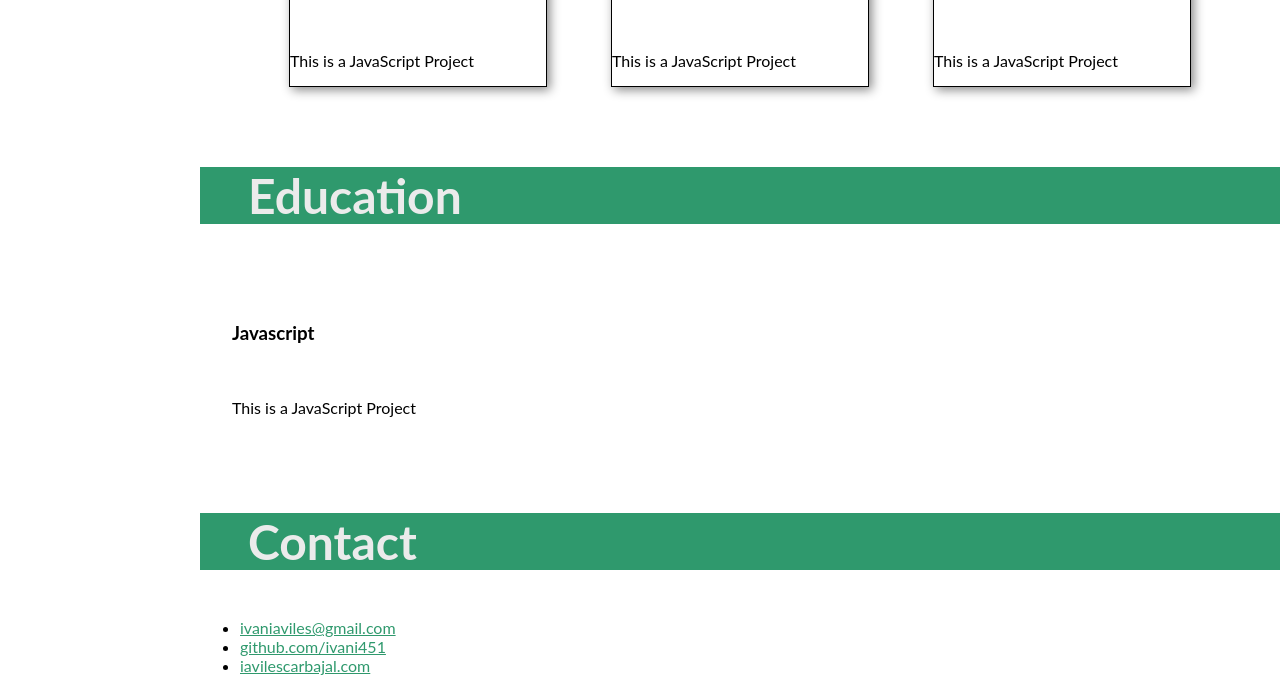
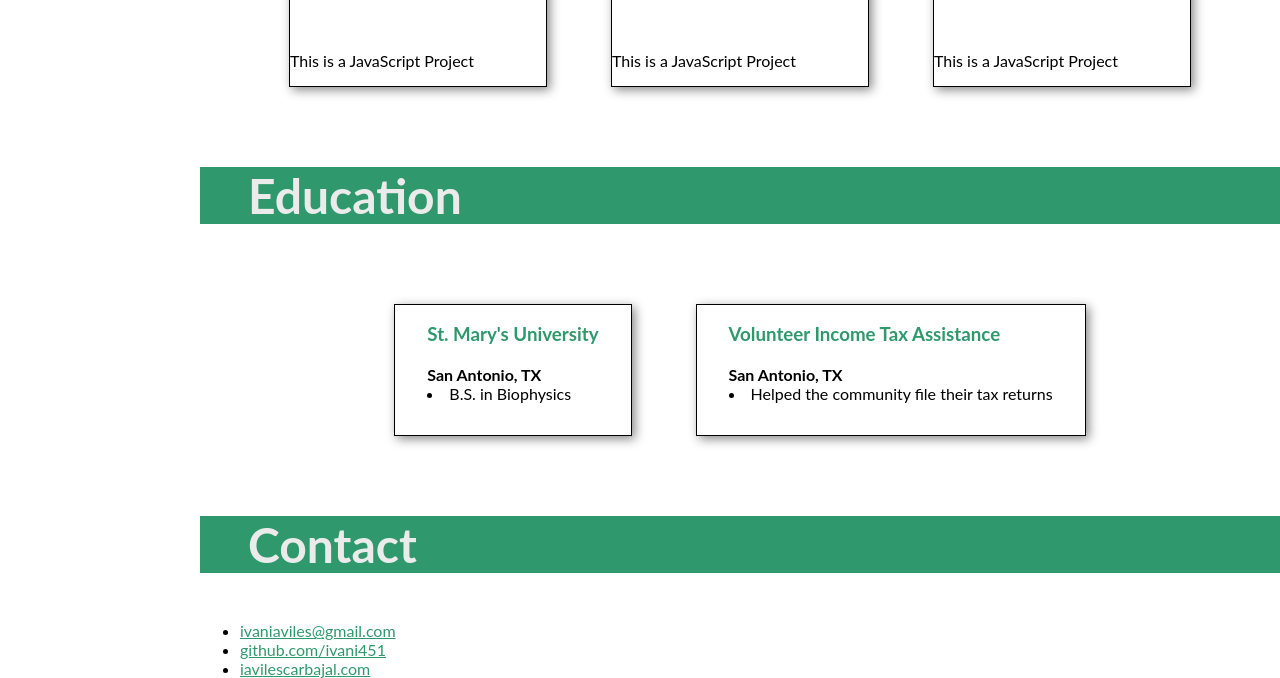
Before and after one commit to Ivani451/MyPortfolio, a website: page dist/index.html in a window 1280 px wide. Shown: the part 2337-3015 px from the top of the page. Drawn offline with Linux system fonts and the light colour scheme.

Commit message:
added styling to education cards

```diff
--- a/scss/main.scss
+++ b/scss/main.scss
@@ -171,16 +171,34 @@ body {
     }
   }
 
-  #education {
-    padding: 1em 2em 1em 2em;
+  // education_format created to format the education cards
+  #education_format {
+    display: flex;
+    flex-direction: row;
+    flex-wrap: wrap;
+    justify-content: center;
+    .education_card {
+      border: 1px solid black;
+      padding: 0em 2em 2em 2em;
+      margin: 2em;
+      box-shadow: 3px 3px 10px #888888;
 
-    h3 {
-      text-align: center;
+      h3 {
+        margin: 1em 0 0 0;
+        color: rgb(47, 153, 109);
+        border-bottom: 1.5px solid rgba(47, 153, 109, 0);
+
+        -webkit-transition: border 500ms ease;
+        -moz-transition: border 500ms ease;
+        -ms-transition: border 500ms ease;
+        -o-transition: border 500ms ease;
+        transition: border 500ms ease;
+      }
+
+      h3:hover {
+        border-bottom: 1.5px solid rgba(47, 153, 109, 1);
+      }
     }
-  }
-
-  #contact {
-    padding: 2em;
   }
 }
 
```
Also changed, not shown: dist/css/main.css, dist/index.html.
